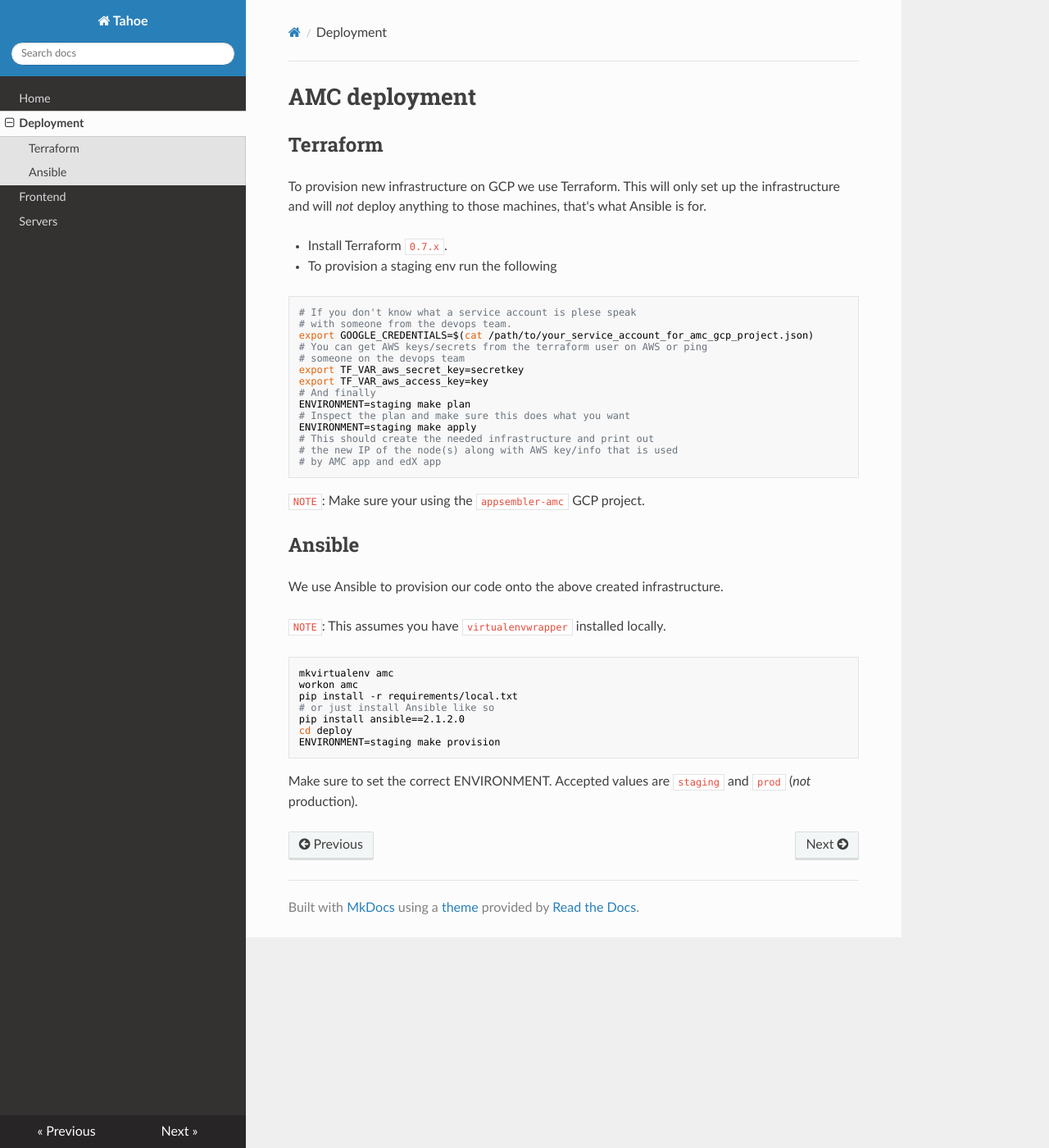
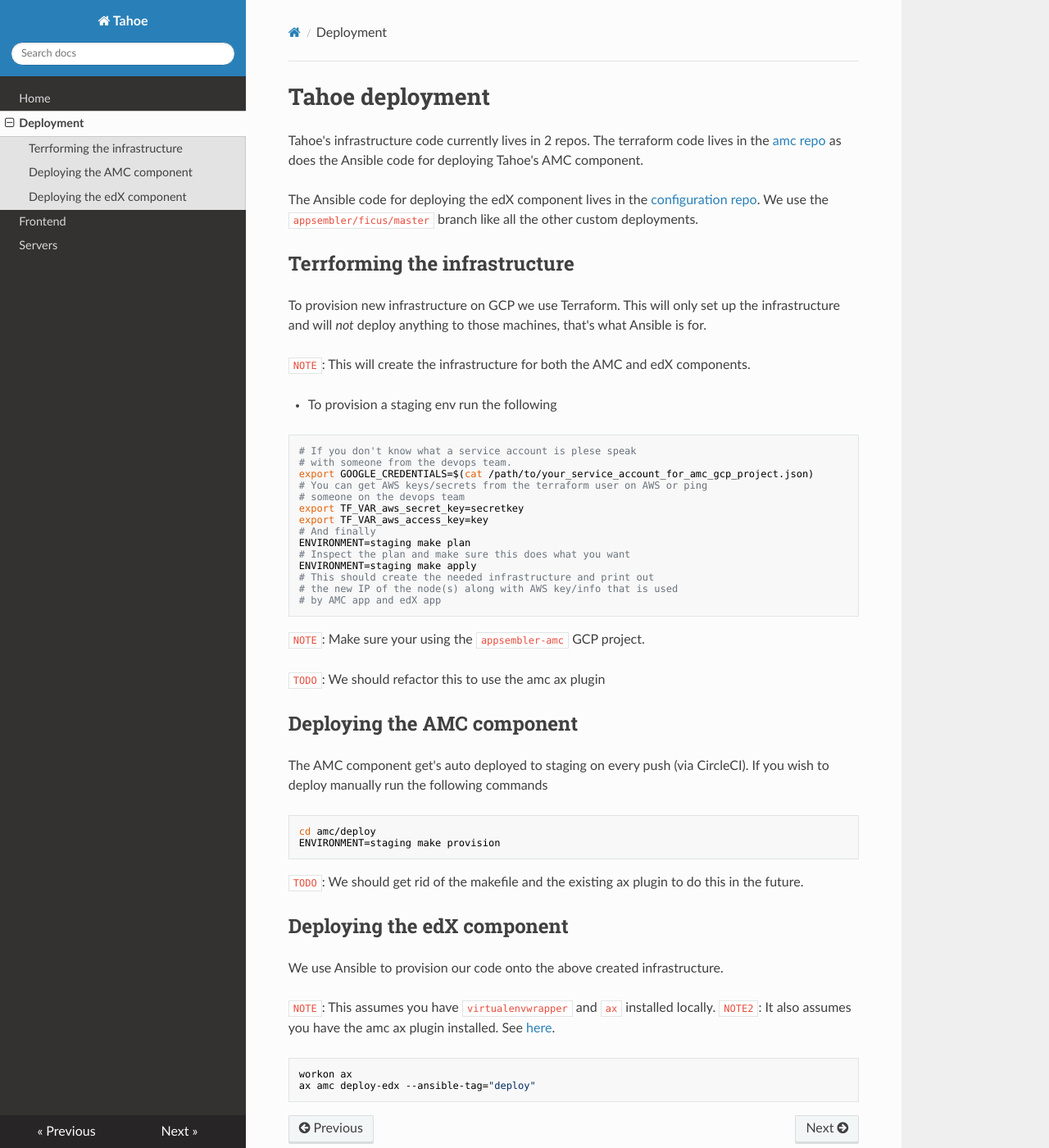
Before and after one commit to appsembler/tahoe, an MkDocs documentation site: the page built from docs/deployment.md, in a window 1280 px wide and 1400 px high. Shown: the whole window at 82% size. Built offline with MkDocs 1.6.1, drawn with Linux system fonts in a browser that asks for light colours; nearby versions of some CDN libraries; old or Windows-style settings are respelled for this version of MkDocs.

Commit message:
Updates deployment docs

````diff
--- a/docs/deployment.md
+++ b/docs/deployment.md
@@ -1,13 +1,21 @@
-# AMC deployment
+# Tahoe deployment
+
+Tahoe's infrastructure code currently lives in 2 repos. The terraform code lives in the
+[amc repo](https://github.com/appsembler/amc/tree/develop/deploy/terraform) as does the Ansible
+code for deploying Tahoe's AMC component.
+
+The Ansible code for deploying the edX component lives in the [configuration repo](https://github.com/appsembler/configuration/tree/appsembler/ficus/master). We use the `appsembler/ficus/master` branch like
+all the other custom deployments.
 
 
-## Terraform
+## Terrforming the infrastructure
 
 To provision new infrastructure on GCP we use Terraform. This will only set up the
 infrastructure and will *not* deploy anything to those machines, that's what Ansible
 is for.
 
-- Install Terraform `0.7.x`.
+`NOTE`: This will create the infrastructure for both the AMC and edX components.
+
 - To provision a staging env run the following
 
 ```bash
@@ -29,20 +37,29 @@ ENVIRONMENT=staging make apply
 
 `NOTE`: Make sure your  using the `appsembler-amc` GCP project.
 
-## Ansible
+`TODO`: We should refactor this to use the amc ax plugin
+
+## Deploying the AMC component
+
+The AMC component get's auto deployed to staging on every push (via CircleCI). If you wish to deploy
+manually run the following commands
+
+```bash
+cd amc/deploy
+ENVIRONMENT=staging make provision
+```
+
+`TODO`: We should get rid of the makefile and the existing ax plugin to do this in the future.
+
+## Deploying the edX component
 
 We use Ansible to provision our code onto the above created infrastructure.
 
-`NOTE`: This assumes you have `virtualenvwrapper` installed locally.
+`NOTE`: This assumes you have `virtualenvwrapper` and `ax` installed locally.
+`NOTE2`: It also assumes you have the amc ax plugin installed. See
+[here](https://github.com/appsembler/amc/tree/develop/ax_plugins).
 
 ```bash
-mkvirtualenv amc
-workon amc
-pip install -r requirements/local.txt
-# or just install Ansible like so
-pip install ansible==2.1.2.0
-cd deploy
-ENVIRONMENT=staging make provision
+workon ax
+ax amc deploy-edx --ansible-tag="deploy"
 ```
-
-Make sure to set the correct ENVIRONMENT. Accepted values are `staging` and `prod` (*not* production).
````
